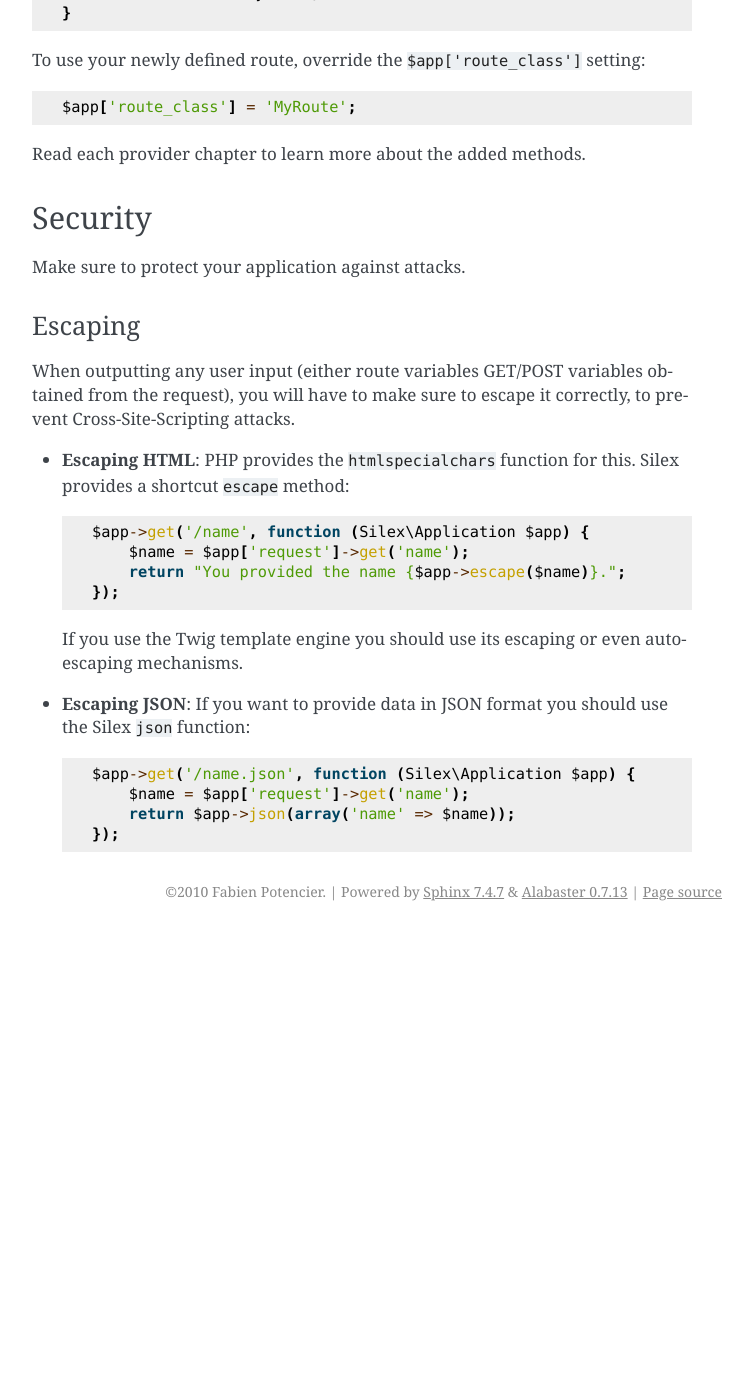
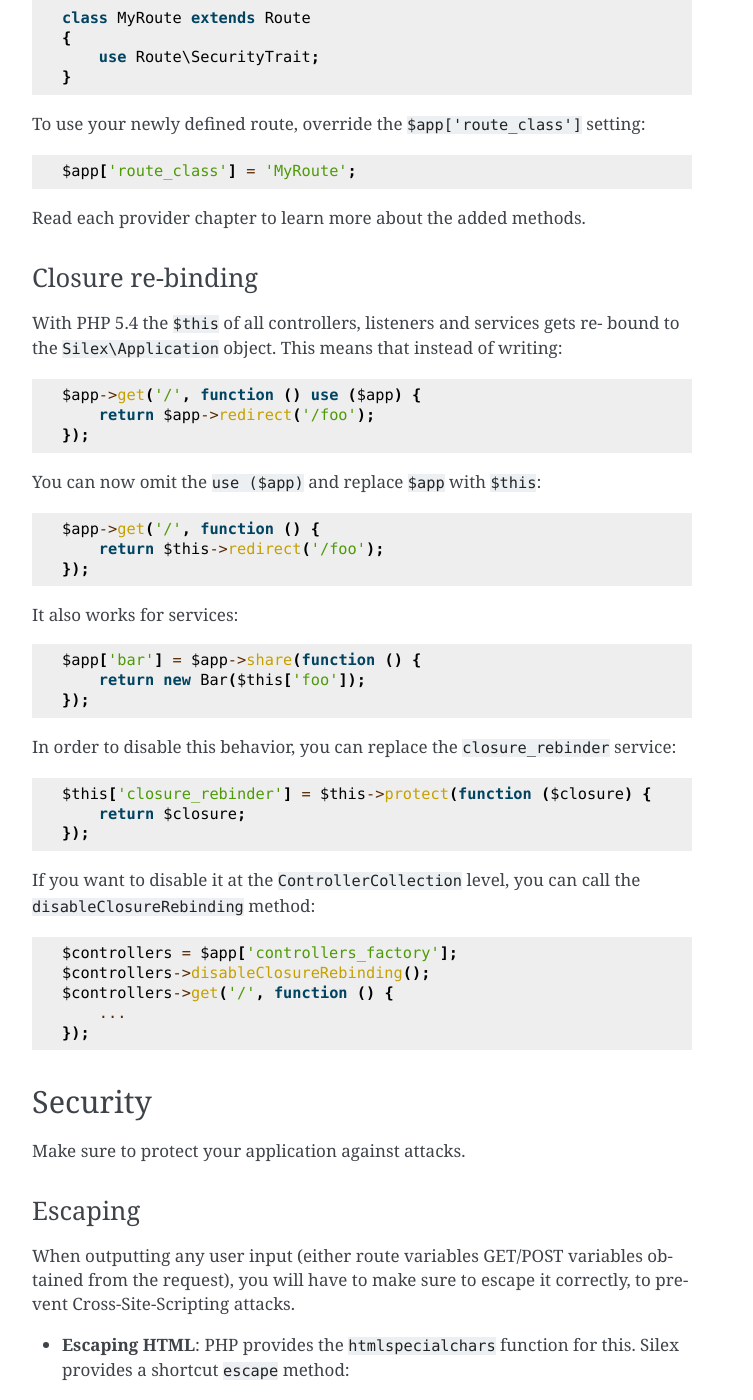
Before and after one commit to silexphp/Silex, a Sphinx documentation site: the page built from doc/usage.rst, in a window 1280 px wide and 1400 px high, scrolled down 16693 px. Shown: the whole window, without its empty margins (388-1141 px from the left). Built offline with Sphinx 7.4.7, drawn with Linux system fonts in a browser that asks for light colours; before the commit the page ends 17624 px from its top, so only the background shows below that; some of the changed text lies outside the part shown.

Commit message:
Add docs for closure re-binding

```diff
--- a/doc/services.rst
+++ b/doc/services.rst
@@ -257,3 +257,6 @@ Core parameters
 * **charset** (optional): The charset to use for Responses.
 
   Defaults to UTF-8.
+
+* **closure_rebinder** (optional): A function that will re-bind the closure
+  scope on PHP >= 5.4. On PHP 5.3 it is the identity function.
--- a/doc/usage.rst
+++ b/doc/usage.rst
@@ -738,8 +738,11 @@ after every chunk::
         fclose($fh);
     };
 
+PHP 5.4 features
+----------------
+
 Traits
-------
+~~~~~~
 
 Silex comes with PHP traits that define shortcut methods.
 
@@ -779,6 +782,44 @@ setting::
 
 Read each provider chapter to learn more about the added methods.
 
+Closure re-binding
+~~~~~~~~~~~~~~~~~~
+
+With PHP 5.4 the ``$this`` of all controllers, listeners and services gets re-
+bound to the ``Silex\Application`` object. This means that instead of writing::
+
+    $app->get('/', function () use ($app) {
+        return $app->redirect('/foo');
+    });
+
+You can now omit the ``use ($app)`` and replace ``$app`` with ``$this``::
+
+    $app->get('/', function () {
+        return $this->redirect('/foo');
+    });
+
+It also works for services::
+
+    $app['bar'] = $app->share(function () {
+        return new Bar($this['foo']);
+    });
+
+In order to disable this behavior, you can replace the ``closure_rebinder``
+service::
+
+    $this['closure_rebinder'] = $this->protect(function ($closure) {
+        return $closure;
+    });
+
+If you want to disable it at the ``ControllerCollection`` level, you can call
+the ``disableClosureRebinding`` method::
+
+    $controllers = $app['controllers_factory'];
+    $controllers->disableClosureRebinding();
+    $controllers->get('/', function () {
+        ...
+    });
+
 Security
 --------
 
```
